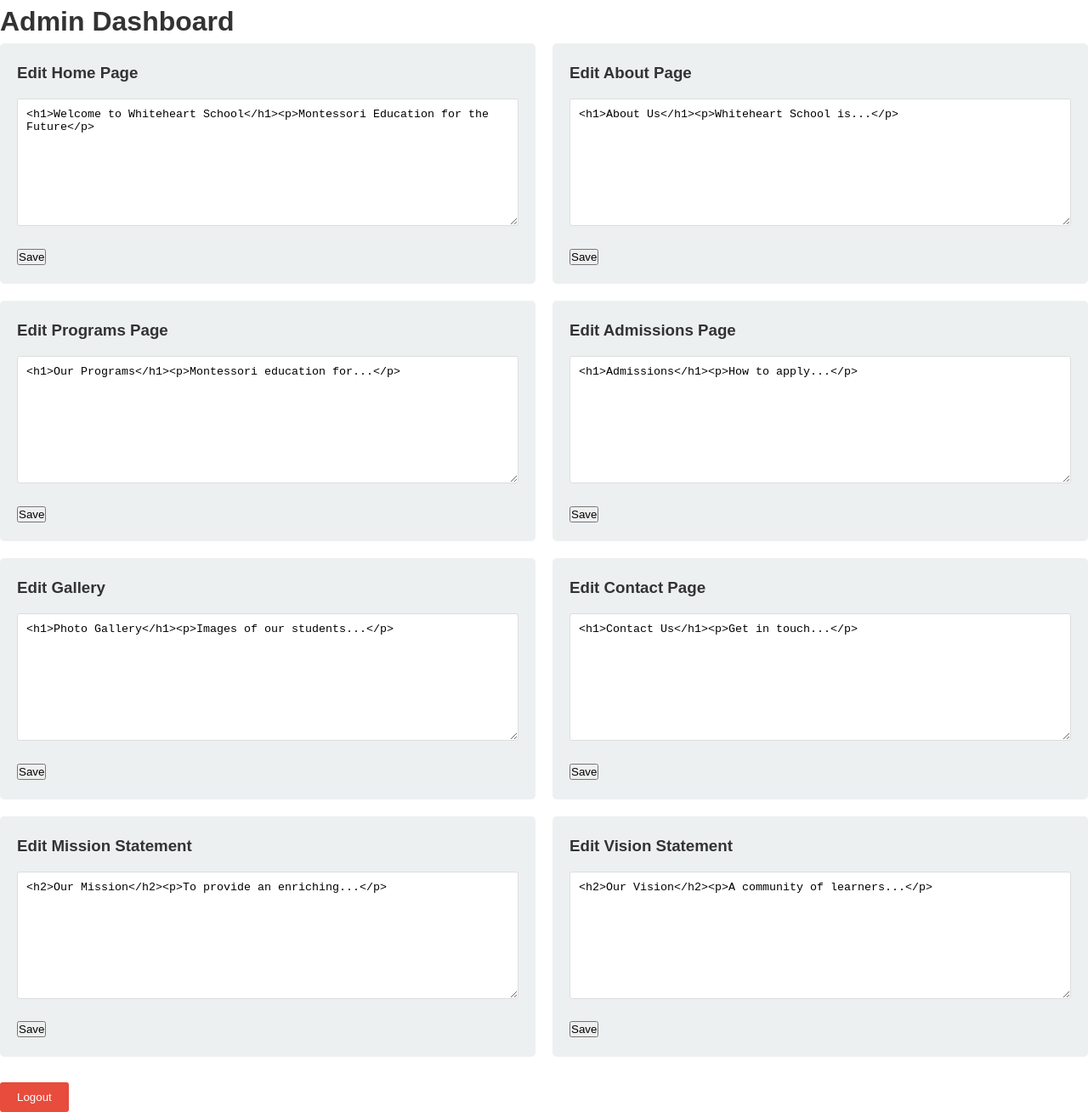
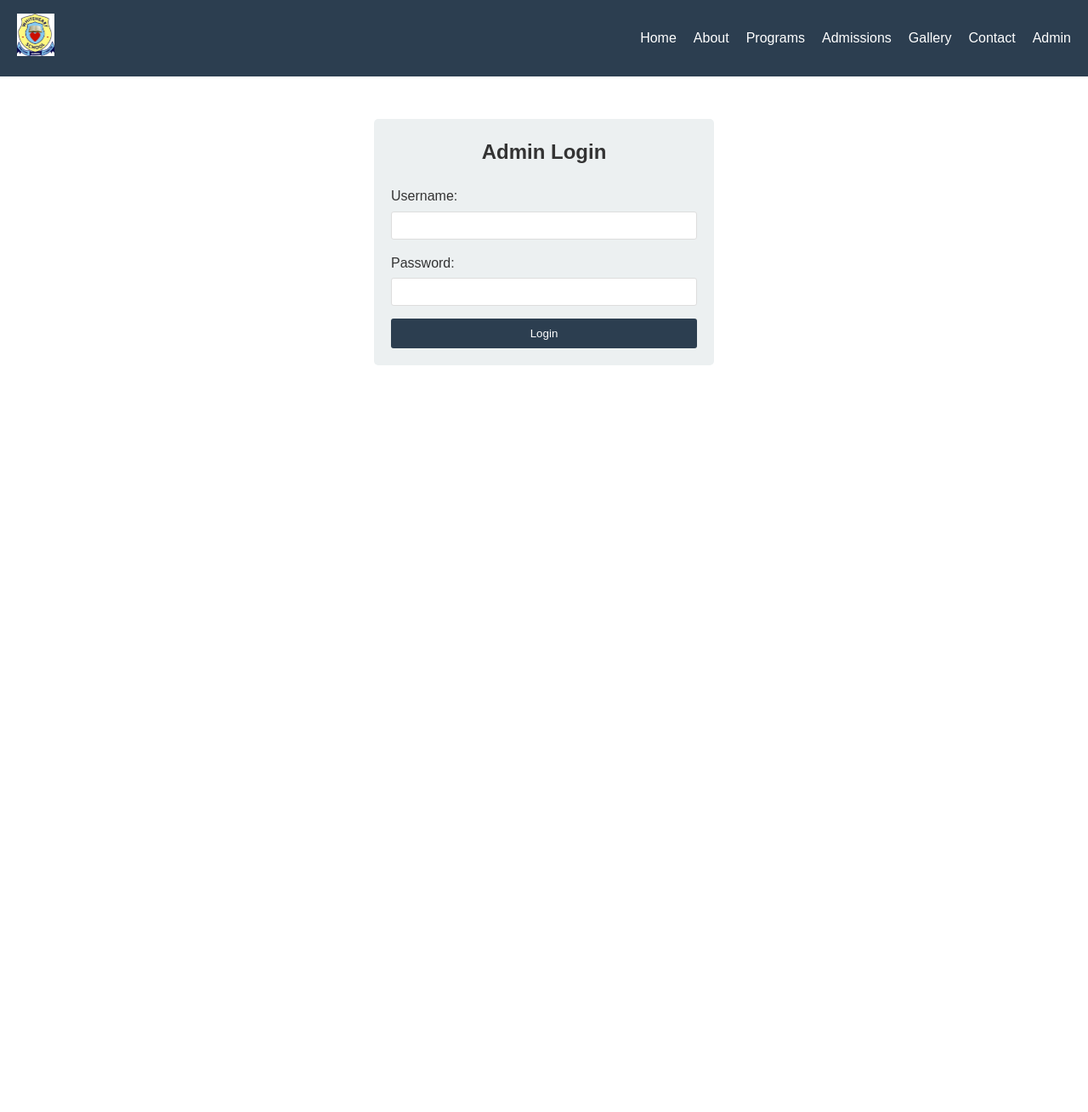
Before and after one commit to muslimahoyetunde25-eng/whiteheart-school, a website: page public/admin.html in a window 1280 px wide. Shown: the whole page at 85% size. After the commit the page ends 800 px from the top, so only its background shows below. Drawn offline with Linux system fonts and the light colour scheme.

Commit message:
Update admin.html

```diff
--- a/public/admin.html
+++ b/public/admin.html
@@ -3,124 +3,40 @@
 <head>
     <meta charset="UTF-8">
     <meta name="viewport" content="width=device-width, initial-scale=1.0">
-    <title>Admin Dashboard - Whiteheart School</title>
+    <title>Admin Login - Whiteheart School</title>
     <link rel="stylesheet" href="/style.css">
 </head>
 <body>
-    <div class="admin-dashboard">
-        <h1>Admin Dashboard</h1>
+    <header class="header">
+        <div class="logo">
+            <img src="/images/logo.png" alt="Whiteheart School Logo">
+        </div>
+        <nav class="nav">
+            <ul>
+                <li><a href="/">Home</a></li>
+                <li><a href="/about">About</a></li>
+                <li><a href="/programs">Programs</a></li>
+                <li><a href="/admissions">Admissions</a></li>
+                <li><a href="/gallery">Gallery</a></li>
+                <li><a href="/contact">Contact</a></li>
+                <li><a href="/admin">Admin</a></li>
+            </ul>
+        </nav>
+    </header>
 
-        <div class="content-editors">
-            <!-- Existing editors -->
-            <div class="editor">
-                <h3>Edit Home Page</h3>
-                <textarea id="home-content"></textarea>
-                <button onclick="saveContent('home')">Save</button>
+    <div class="login-container">
+        <h2>Admin Login</h2>
+        <form action="/admin/login" method="POST">
+            <div class="form-group">
+                <label for="username">Username:</label>
+                <input type="text" id="username" name="username" required>
             </div>
-
-            <div class="editor">
-                <h3>Edit About Page</h3>
-                <textarea id="about-content"></textarea>
-                <button onclick="saveContent('about')">Save</button>
+            <div class="form-group">
+                <label for="password">Password:</label>
+                <input type="password" id="password" name="password" required>
             </div>
-
-            <div class="editor">
-                <h3>Edit Programs Page</h3>
-                <textarea id="programs-content"></textarea>
-                <button onclick="saveContent('programs')">Save</button>
-            </div>
-
-            <div class="editor">
-                <h3>Edit Admissions Page</h3>
-                <textarea id="admissions-content"></textarea>
-                <button onclick="saveContent('admissions')">Save</button>
-            </div>
-
-            <div class="editor">
-                <h3>Edit Gallery</h3>
-                <textarea id="gallery-content"></textarea>
-                <button onclick="saveContent('gallery')">Save</button>
-            </div>
-
-            <div class="editor">
-                <h3>Edit Contact Page</h3>
-                <textarea id="contact-content"></textarea>
-                <button onclick="saveContent('contact')">Save</button>
-            </div>
-
-            <!-- New mission and vision editors -->
-            <div class="editor">
-                <h3>Edit Mission Statement</h3>
-                <textarea id="mission-content"></textarea>
-                <button onclick="saveContent('mission')">Save</button>
-            </div>
-
-            <div class="editor">
-                <h3>Edit Vision Statement</h3>
-                <textarea id="vision-content"></textarea>
-                <button onclick="saveContent('vision')">Save</button>
-            </div>
-        </div>
-
-        <button class="logout-btn" onclick="logout()">Logout</button>
+            <button type="submit">Login</button>
+        </form>
     </div>
-
-    <script>
-        // Load content when page loads
-        window.onload = function() {
-            loadContent('home');
-            loadContent('about');
-            loadContent('programs');
-            loadContent('admissions');
-            loadContent('gallery');
-            loadContent('contact');
-            loadContent('mission');
-            loadContent('vision');
-        };
-
-        function loadContent(page) {
-            // In a real app, fetch content from server
-            const sampleContent = {
-                home: "<h1>Welcome to Whiteheart School</h1><p>Montessori Education for the Future</p>",
-                about: "<h1>About Us</h1><p>Whiteheart School is...</p>",
-                programs: "<h1>Our Programs</h1><p>Montessori education for...</p>",
-                admissions: "<h1>Admissions</h1><p>How to apply...</p>",
-                gallery: "<h1>Photo Gallery</h1><p>Images of our students...</p>",
-                contact: "<h1>Contact Us</h1><p>Get in touch...</p>",
-                mission: "<h2>Our Mission</h2><p>To provide an enriching...</p>",
-                vision: "<h2>Our Vision</h2><p>A community of learners...</p>"
-            };
-
-            document.getElementById(`${page}-content`).value = sampleContent[page] || '';
-        }
-
-        function saveContent(page) {
-            const content = document.getElementById(`${page}-content`).value;
-            // In a real app, send to server using fetch or AJAX
-            alert(`Saved changes to ${page} page`);
-
-            // Simulate saving to server
-            fetch(`/api/content/${page}`, {
-                method: 'PUT',
-                headers: {
-                    'Content-Type': 'application/json'
-                },
-                body: JSON.stringify({ content })
-            })
-            .then(response => response.json())
-            .then(data => {
-                if (data.success) {
-                    alert(`Successfully saved changes to ${page} page`);
-                } else {
-                    alert('Failed to save changes');
-                }
-            });
-        }
-
-        function logout() {
-            fetch('/admin/logout', { method: 'POST' })
-            .then(() => window.location.href = '/admin');
-        }
-    </script>
 </body>
 </html>
```
